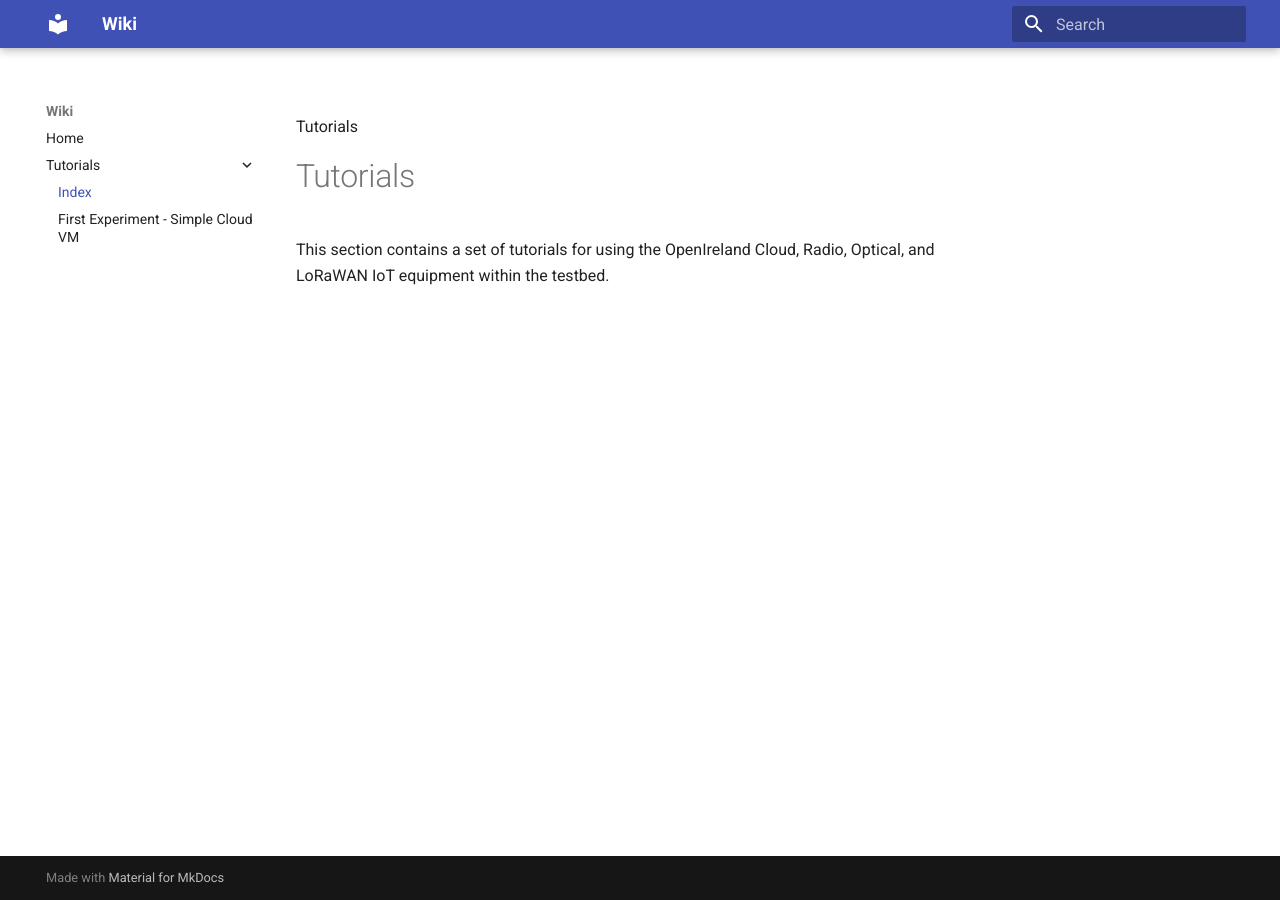
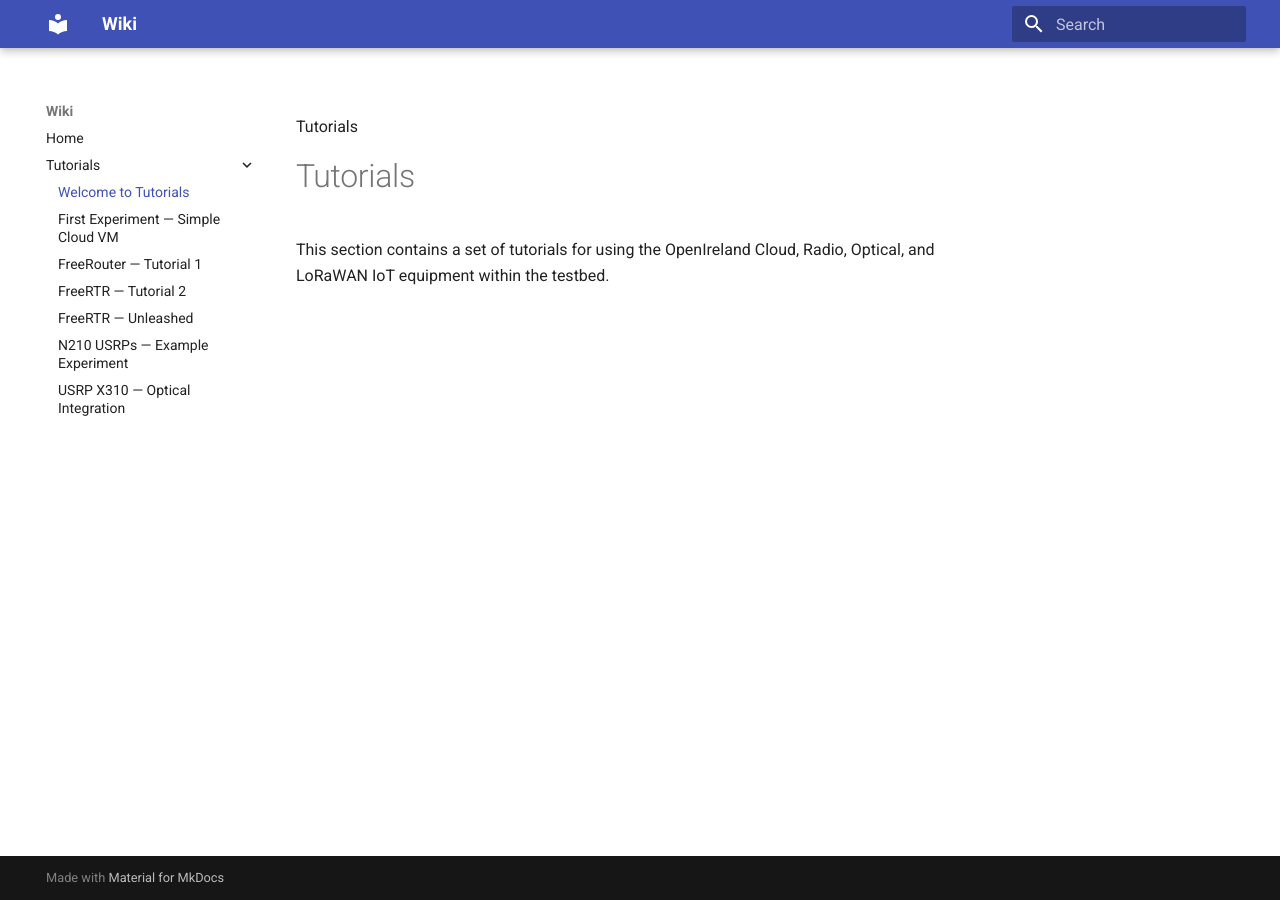
Before and after one commit to Open-Ireland-Testbed/wiki, an MkDocs documentation site: the page built from docs/tutorials/index.md, in a window 1280 px wide. Built offline with MkDocs 1.6.1 and Material for MkDocs 9.7.7, drawn with Linux system fonts in a browser that asks for light colours.

Commit message:
Created "Tutorials" Section

```diff
--- a/mkdocs.yml
+++ b/mkdocs.yml
@@ -4,5 +4,10 @@ theme:
 nav:
   - Home: index.md
   - Tutorials:
-      - tutorials/index.md
-      - First Experiment - Simple Cloud VM: cloud/first-experiment-simple-cloud-vm.md
+      - Welcome to Tutorials: tutorials/index.md
+      - First Experiment — Simple Cloud VM: tutorials/first-experiment-simple-cloud-vm.md
+      - FreeRouter — Tutorial 1: tutorials/freerouter-tutorial-1.md
+      - FreeRTR — Tutorial 2: tutorials/freertr-tutorial-2.md
+      - FreeRTR — Unleashed: tutorials/freertr-unleashed.md
+      - N210 USRPs — Example Experiment: tutorials/n210-usrps-example-experiment.md
+      - USRP X310 — Optical Integration: tutorials/usrp-x310-optical-integration.md
```
